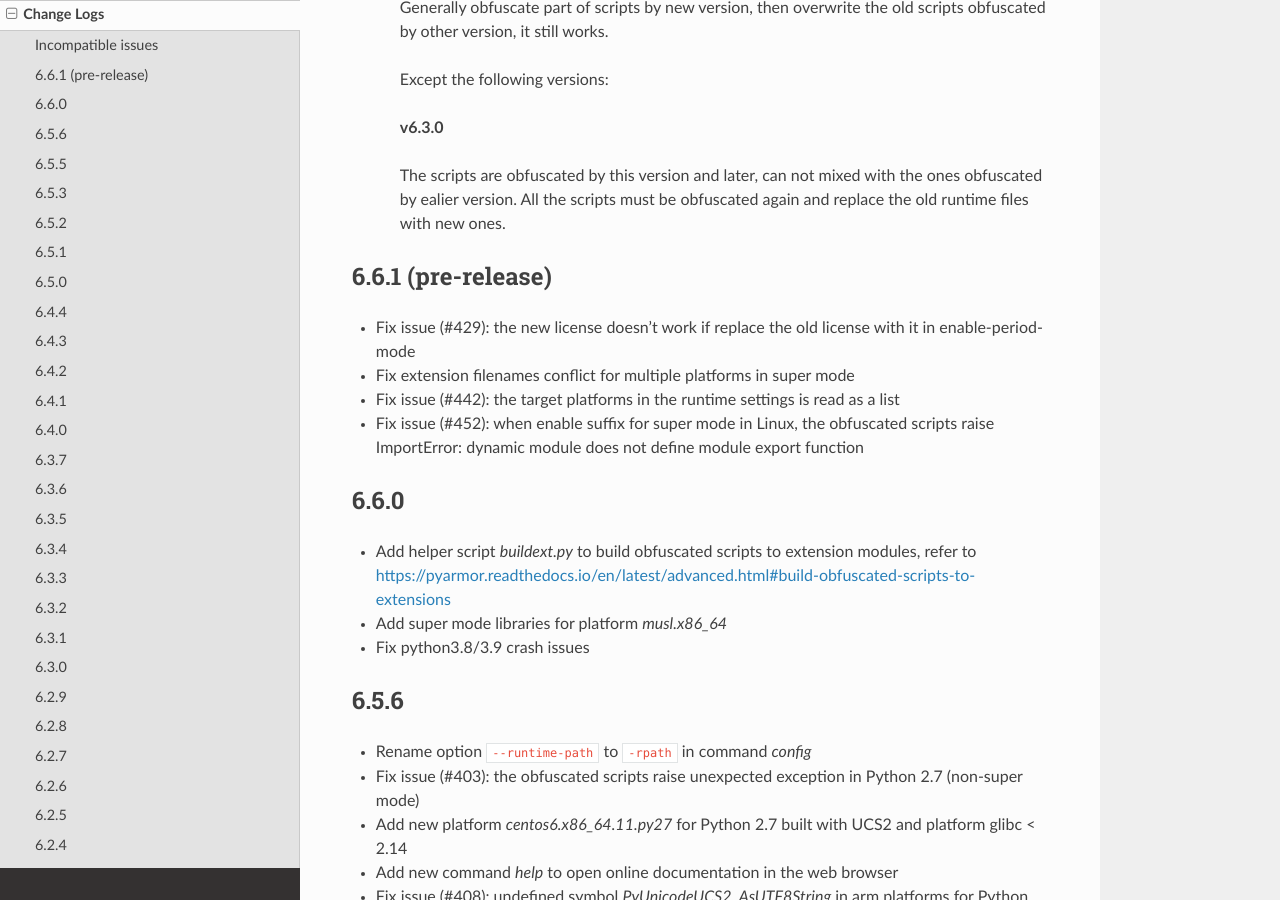
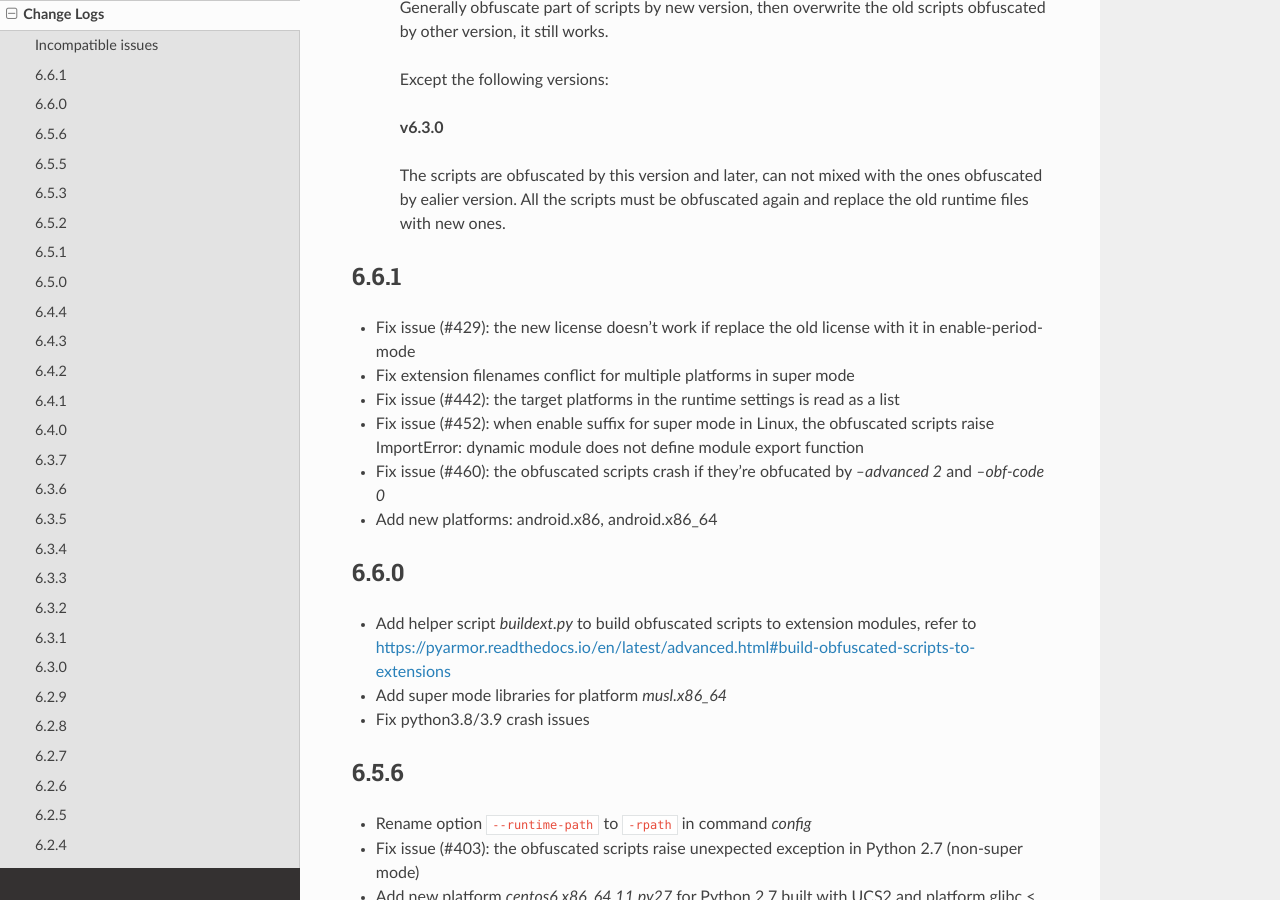
Before and after one commit to dashingsoft/pyarmor, a Sphinx documentation site: the page built from docs/change-logs.rst, in a window 1280 px wide and 900 px high, scrolled down 522 px. Built offline with Sphinx 7.4.7 and the Read the Docs theme 2.0.0, drawn with Linux system fonts in a browser that asks for light colours.

Commit message:
Add change logs

```diff
--- a/docs/change-logs.rst
+++ b/docs/change-logs.rst
@@ -32,14 +32,17 @@ Incompatible issues
    ones obfuscated by ealier version. All the scripts must be obfuscated again
    and replace the old runtime files with new ones.
 
-6.6.1 (pre-release)
--------------------
+6.6.1
+-----
 * Fix issue (#429): the new license doesn't work if replace the old license with
   it in enable-period-mode
 * Fix extension filenames conflict for multiple platforms in super mode
 * Fix issue (#442): the target platforms in the runtime settings is read as a list
 * Fix issue (#452): when enable suffix for super mode in Linux, the obfuscated
   scripts raise ImportError: dynamic module does not define module export function
+* Fix issue (#460): the obfuscated scripts crash if they're obfucated by
+  `--advanced 2` and `--obf-code 0`
+* Add new platforms: android.x86, android.x86_64
 
 6.6.0
 -----
```
